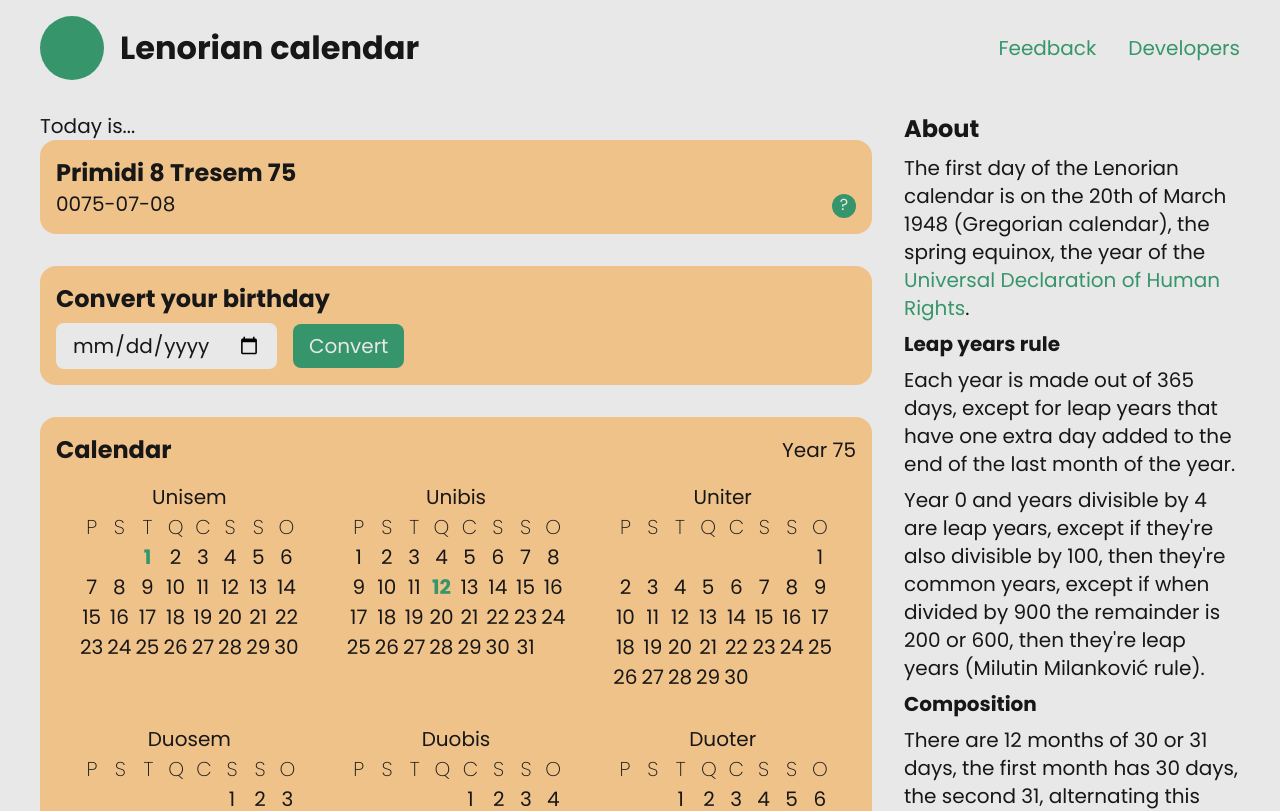
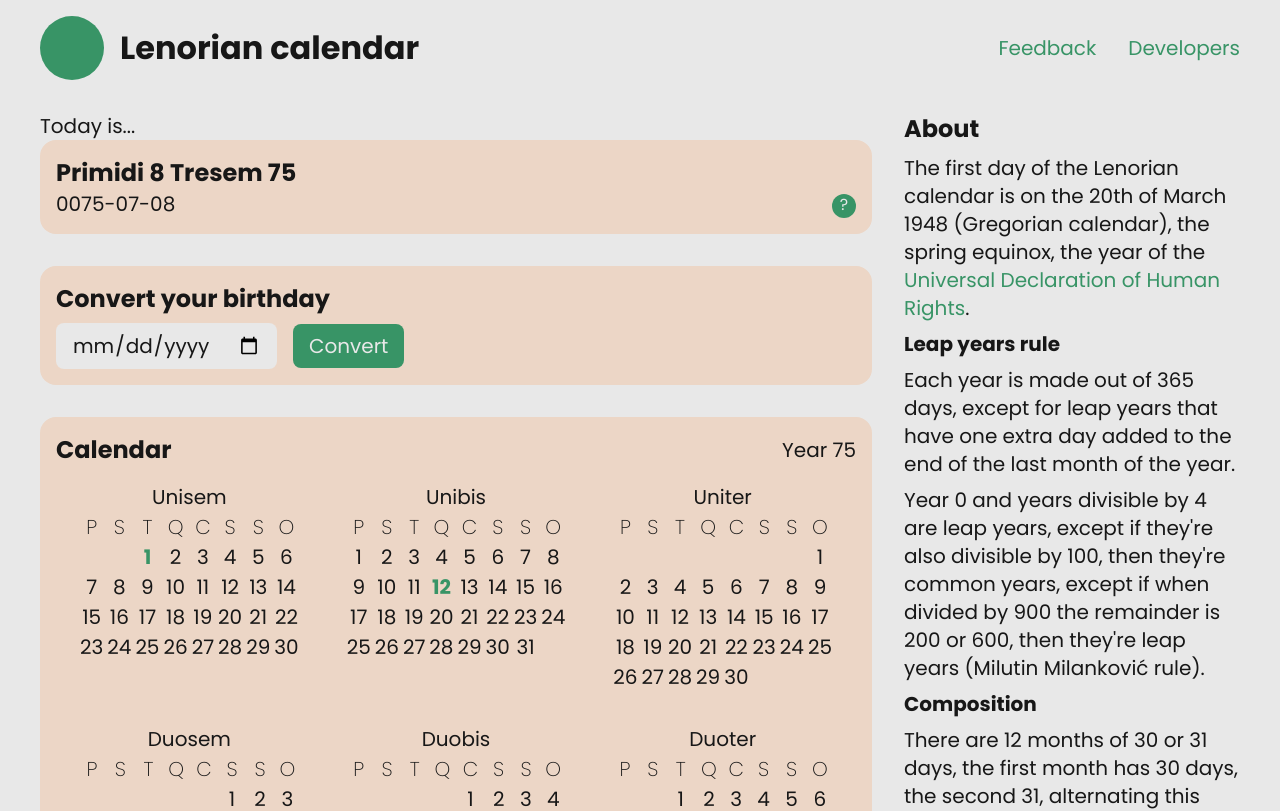
Before and after one commit to emnificent/lenorian, a SvelteKit app: page / in a window 1280 px wide. Shown: the top 811 px of the page. Built offline with nearby package versions, Linux system fonts and the light colour scheme.

Commit message:
style: minor color update

```diff
--- a/src/styles/global.scss
+++ b/src/styles/global.scss
@@ -3,10 +3,10 @@
 // variables
 :root {
 	// colors
-	--c-primary--light: hsl(33, 76%, 74%);
-	--c-primary--dark: hsl(26, 50%, 13%);
-	--c-secondary--dark: hsl(153, 46%, 40%);
-	--c-secondary--light: hsl(153, 46%, 60%);
+	--c-primary--light: hsl(25, 50%, 85%);
+	--c-primary--dark: hsl(25, 50%, 15%);
+	--c-secondary--dark: hsl(150, 45%, 40%);
+	--c-secondary--light: hsl(150, 45%, 60%);
 	--c-light: hsl(0, 0%, 91%);
 	--c-dark: hsl(0, 0%, 9%);
 
```
